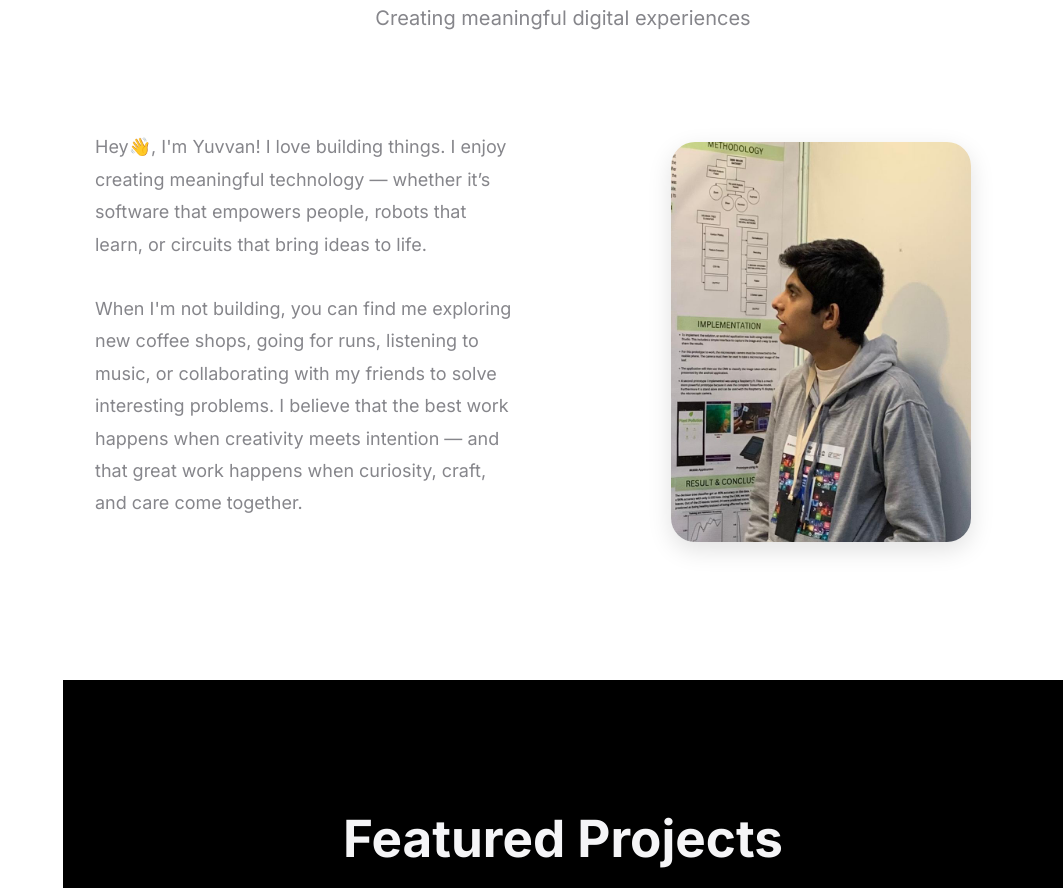
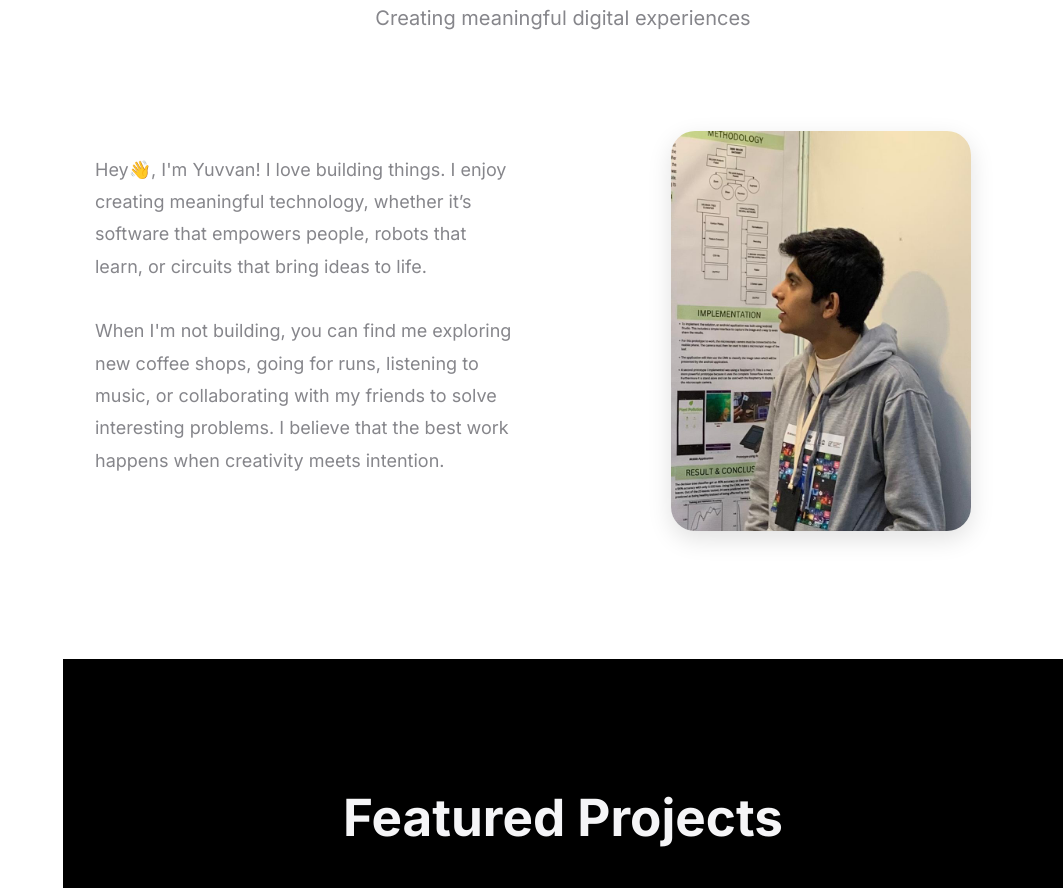
Before and after one commit to yuvvantalreja/my-portfolio, a React (Create React App) app: page / in a window 1280 px wide. Shown: the part 1020-1908 px from the top of the page, without its empty margins (217-1280 px from the left). Built offline with nearby package versions, Linux system fonts and the light colour scheme.

Commit message:
feat: site optimizations

```diff
--- a/public/index.html
+++ b/public/index.html
@@ -15,7 +15,7 @@
     <link rel="preconnect" href="https://fonts.gstatic.com" crossorigin>
     <link href="https://fonts.googleapis.com/css2?family=Inter:wght@300;400;500;600;700&display=swap" rel="stylesheet">
 
-    <title>Yuvvan Talreja - Portfolio</title>
+    <title>Yuvvan Talreja</title>
 </head>
 
 <body>
--- a/src/components/About.js
+++ b/src/components/About.js
@@ -78,11 +78,11 @@ const About = () => {
         >
           <motion.div className="about-text" variants={itemVariants}>
             <p className="about-description">
-              Hey👋, I'm Yuvvan! I love building things. I enjoy creating meaningful technology — whether it’s software that empowers people, robots that learn, or circuits that bring ideas to life.
+              Hey👋, I'm Yuvvan! I love building things. I enjoy creating meaningful technology, whether it’s software that empowers people, robots that learn, or circuits that bring ideas to life.
             </p>
             <p className="about-description">
               When I'm not building, you can find me exploring new coffee shops, going for runs, listening to music, or
-              collaborating with my friends to solve interesting problems. I believe that the best work happens when creativity meets intention — and that great work happens when curiosity, craft, and care come together.
+              collaborating with my friends to solve interesting problems. I believe that the best work happens when creativity meets intention.
             </p>
           </motion.div>
           <motion.div className="about-image" variants={itemVariants}>
```
Also changed, not shown: 1 other file (tests, documents, lock files or other folders).
